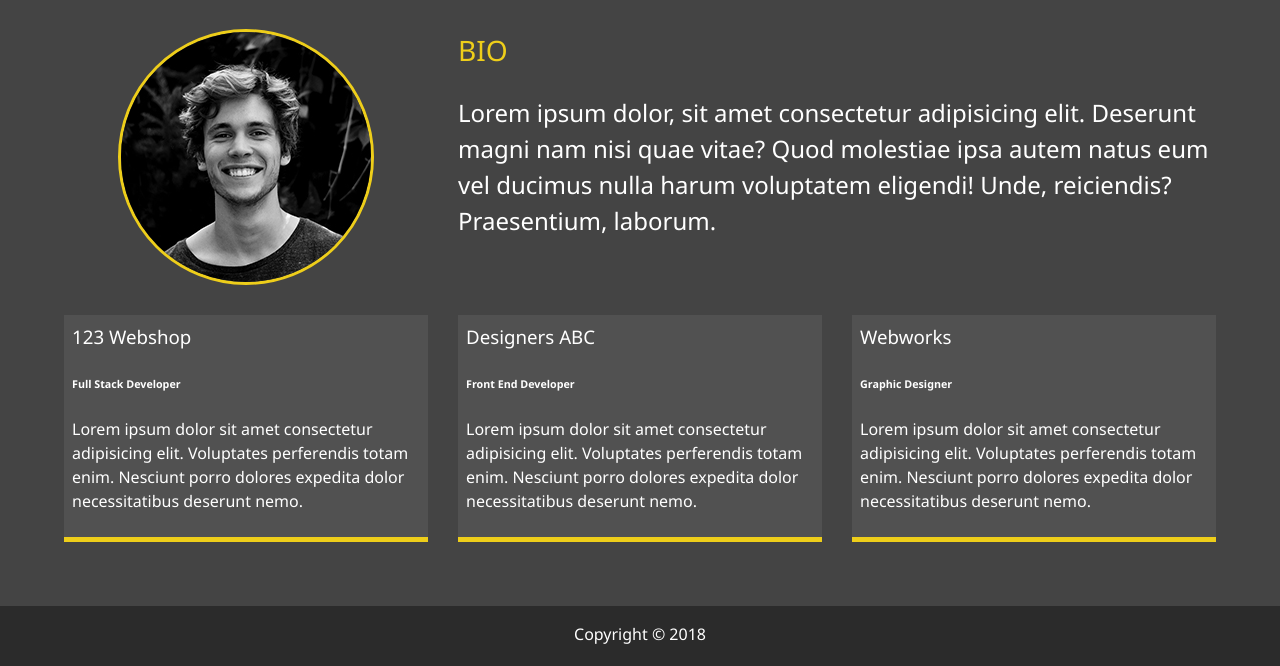
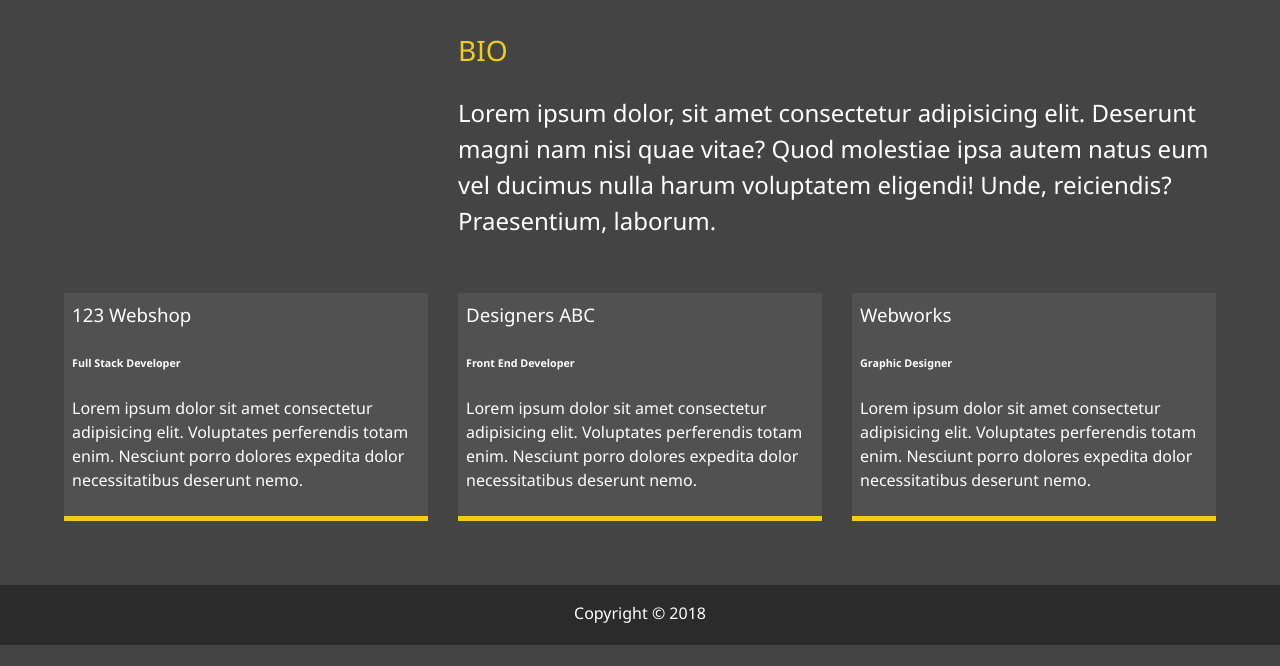
Before and after one commit to harithagonuguntla/MyPortfolio, a plain HTML site: page about.html in a window 1280 px wide. Shown: the part 253-919 px from the top of the page. After the commit the page ends 898 px from the top, so only its background shows below. Drawn offline with Linux system fonts and the light colour scheme.

Commit message:
Changed About file

```diff
--- a/about.html
+++ b/about.html
@@ -58,7 +58,7 @@
         Let me tell you a few things...
     </h2>
     <div class="about-info">
-        <img src="img/portrait.jpg" alt="John Doe" class="bio-image">
+        <!-- <img src="img/portrait.jpg" alt="John Doe" class="bio-image"> -->
 
         <div class="bio">
             <h3 class="text-secondary">BIO</h3>
```
